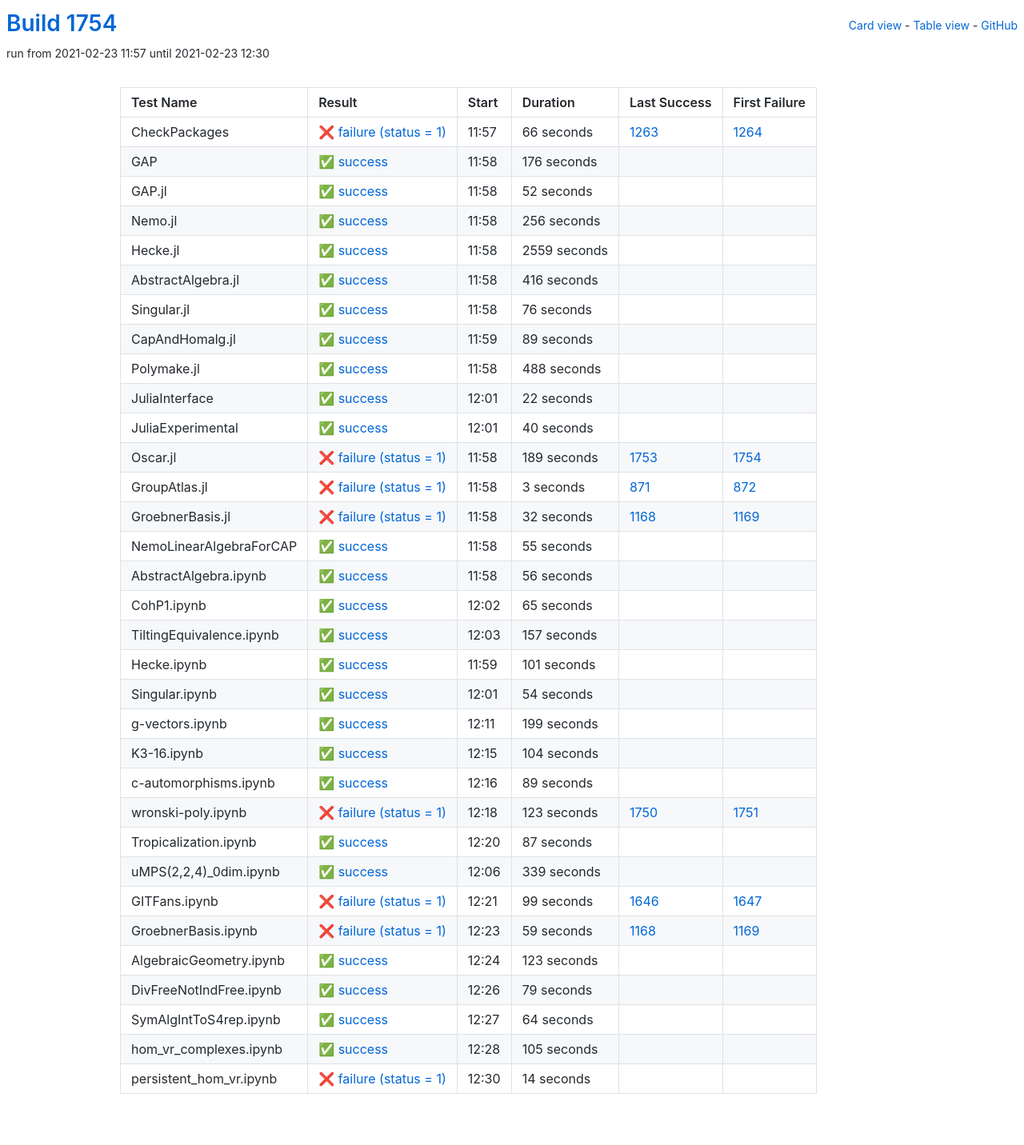
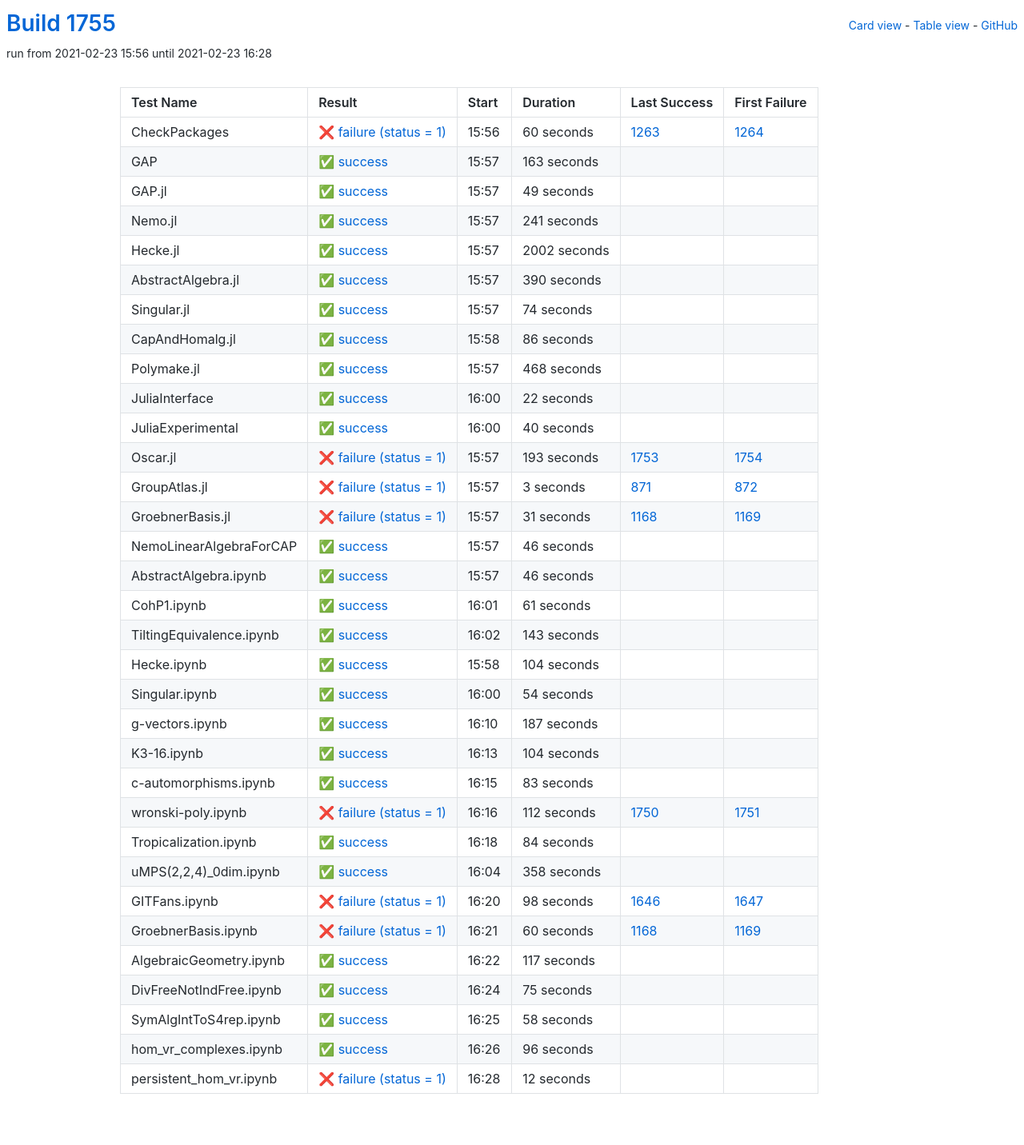
Before and after one commit to oscar-system/oscar-ci-status-stable, a Jekyll site: the page built from table.html, in a window 1280 px wide. Shown: the whole page at 80% size. Built offline with Jekyll 4.4.1, drawn with Linux system fonts in a browser that asks for light colours.

Commit message:
Build #1755

```diff
--- a/_data/ci.yml
+++ b/_data/ci.yml
@@ -1,6 +1,6 @@
 ---
-build: 1754
-build_url: https://oscarci.mathematik.uni-kl.de/job/oscar-stable/1754/
+build: 1755
+build_url: https://oscarci.mathematik.uni-kl.de/job/oscar-stable/1755/
 job: oscar-stable
 organization: oscar-system
 repo: oscar-ci-status-stable
@@ -8,116 +8,116 @@ repourl: https://github.com/oscar-system/oscar-ci-status-stable
 tests:
 - name: CheckPackages
   id: checkpackages
-  log: https://oscarci.mathematik.uni-kl.de/job/oscar-stable/1754/artifact/logs/build-1754/CheckPackages.log
-  start: 2021-02-23 11:57
+  log: https://oscarci.mathematik.uni-kl.de/job/oscar-stable/1755/artifact/logs/build-1755/CheckPackages.log
+  start: 2021-02-23 15:56
   success: false
   exitcode: 1
   status: failure
-  duration: 66
+  duration: 60
   last_success: 1263
   last_success_url: https://oscarci.mathematik.uni-kl.de/job/oscar-stable/1263/
   first_failure: 1264
   first_failure_url: https://oscarci.mathematik.uni-kl.de/job/oscar-stable/1264/
 - name: GAP
   id: gap
-  log: https://oscarci.mathematik.uni-kl.de/job/oscar-stable/1754/artifact/logs/build-1754/GAP.log
-  start: 2021-02-23 11:58
+  log: https://oscarci.mathematik.uni-kl.de/job/oscar-stable/1755/artifact/logs/build-1755/GAP.log
+  start: 2021-02-23 15:57
   success: true
   exitcode: 0
   status: success
-  duration: 176
+  duration: 163
   last_success: false
   last_success_url:
   first_failure: false
   first_failure_url:
 - name: GAP.jl
   id: gap-jl
-  log: https://oscarci.mathematik.uni-kl.de/job/oscar-stable/1754/artifact/logs/build-1754/GAP.jl.log
-  start: 2021-02-23 11:58
+  log: https://oscarci.mathematik.uni-kl.de/job/oscar-stable/1755/artifact/logs/build-1755/GAP.jl.log
+  start: 2021-02-23 15:57
   success: true
   exitcode: 0
   status: success
-  duration: 52
+  duration: 49
   last_success: false
   last_success_url:
   first_failure: false
   first_failure_url:
 - name: Nemo.jl
   id: nemo-jl
-  log: https://oscarci.mathematik.uni-kl.de/job/oscar-stable/1754/artifact/logs/build-1754/Nemo.jl.log
-  start: 2021-02-23 11:58
+  log: https://oscarci.mathematik.uni-kl.de/job/oscar-stable/1755/artifact/logs/build-1755/Nemo.jl.log
+  start: 2021-02-23 15:57
   success: true
   exitcode: 0
   status: success
-  duration: 256
+  duration: 241
   last_success: false
   last_success_url:
   first_failure: false
   first_failure_url:
 - name: Hecke.jl
   id: hecke-jl
-  log: https://oscarci.mathematik.uni-kl.de/job/oscar-stable/1754/artifact/logs/build-1754/Hecke.jl.log
-  start: 2021-02-23 11:58
+  log: https://oscarci.mathematik.uni-kl.de/job/oscar-stable/1755/artifact/logs/build-1755/Hecke.jl.log
+  start: 2021-02-23 15:57
   success: true
   exitcode: 0
   status: success
-  duration: 2559
+  duration: 2002
   last_success: false
   last_success_url:
   first_failure: false
   first_failure_url:
 - name: AbstractAlgebra.jl
   id: abstractalgebra-jl
-  log: https://oscarci.mathematik.uni-kl.de/job/oscar-stable/1754/artifact/logs/build-1754/AbstractAlgebra.jl.log
-  start: 2021-02-23 11:58
+  log: https://oscarci.mathematik.uni-kl.de/job/oscar-stable/1755/artifact/logs/build-1755/AbstractAlgebra.jl.log
+  start: 2021-02-23 15:57
   success: true
   exitcode: 0
   status: success
-  duration: 416
+  duration: 390
   last_success: false
   last_success_url:
   first_failure: false
   first_failure_url:
 - name: Singular.jl
   id: singular-jl
-  log: https://oscarci.mathematik.uni-kl.de/job/oscar-stable/1754/artifact/logs/build-1754/Singular.jl.log
-  start: 2021-02-23 11:58
+  log: https://oscarci.mathematik.uni-kl.de/job/oscar-stable/1755/artifact/logs/build-1755/Singular.jl.log
+  start: 2021-02-23 15:57
   success: true
   exitcode: 0
   status: success
-  duration: 76
+  duration: 74
   last_success: false
   last_success_url:
   first_failure: false
   first_failure_url:
 - name: CapAndHomalg.jl
   id: capandhomalg-jl
-  log: https://oscarci.mathematik.uni-kl.de/job/oscar-stable/1754/artifact/logs/build-1754/CapAndHomalg.jl.log
-  start: 2021-02-23 11:59
+  log: https://oscarci.mathematik.uni-kl.de/job/oscar-stable/1755/artifact/logs/build-1755/CapAndHomalg.jl.log
+  start: 2021-02-23 15:58
   success: true
   exitcode: 0
   status: success
-  duration: 89
+  duration: 86
   last_success: false
   last_success_url:
   first_failure: false
   first_failure_url:
 - name: Polymake.jl
   id: polymake-jl
-  log: https://oscarci.mathematik.uni-kl.de/job/oscar-stable/1754/artifact/logs/build-1754/Polymake.jl.log
-  start: 2021-02-23 11:58
+  log: https://oscarci.mathematik.uni-kl.de/job/oscar-stable/1755/artifact/logs/build-1755/Polymake.jl.log
+  start: 2021-02-23 15:57
   success: true
   exitcode: 0
   status: success
-  duration: 488
+  duration: 468
   last_success: false
   last_success_url:
   first_failure: false
   first_failure_url:
 - name: JuliaInterface
   id: juliainterface
-  log: https://oscarci.mathematik.uni-kl.de/job/oscar-stable/1754/artifact/logs/build-1754/JuliaInterface.log
-  start: 2021-02-23 12:01
+  log: https://oscarci.mathematik.uni-kl.de/job/oscar-stable/1755/artifact/logs/build-1755/JuliaInterface.log
+  start: 2021-02-23 16:00
   success: true
   exitcode: 0
   status: success
@@ -128,8 +128,8 @@ tests:
   first_failure_url:
 - name: JuliaExperimental
   id: juliaexperimental
-  log: https://oscarci.mathematik.uni-kl.de/job/oscar-stable/1754/artifact/logs/build-1754/JuliaExperimental.log
-  start: 2021-02-23 12:01
+  log: https://oscarci.mathematik.uni-kl.de/job/oscar-stable/1755/artifact/logs/build-1755/JuliaExperimental.log
+  start: 2021-02-23 16:00
   success: true
   exitcode: 0
   status: success
@@ -140,20 +140,20 @@ tests:
   first_failure_url:
 - name: Oscar.jl
   id: oscar-jl
-  log: https://oscarci.mathematik.uni-kl.de/job/oscar-stable/1754/artifact/logs/build-1754/Oscar.jl.log
-  start: 2021-02-23 11:58
+  log: https://oscarci.mathematik.uni-kl.de/job/oscar-stable/1755/artifact/logs/build-1755/Oscar.jl.log
+  start: 2021-02-23 15:57
   success: false
   exitcode: 1
   status: failure
-  duration: 189
+  duration: 193
   last_success: 1753
   last_success_url: https://oscarci.mathematik.uni-kl.de/job/oscar-stable/1753/
   first_failure: 1754
   first_failure_url: https://oscarci.mathematik.uni-kl.de/job/oscar-stable/1754/
 - name: GroupAtlas.jl
   id: groupatlas-jl
-  log: https://oscarci.mathematik.uni-kl.de/job/oscar-stable/1754/artifact/logs/build-1754/GroupAtlas.jl.log
-  start: 2021-02-23 11:58
+  log: https://oscarci.mathematik.uni-kl.de/job/oscar-stable/1755/artifact/logs/build-1755/GroupAtlas.jl.log
+  start: 2021-02-23 15:57
   success: false
   exitcode: 1
   status: failure
@@ -164,80 +164,80 @@ tests:
   first_failure_url: https://oscarci.mathematik.uni-kl.de/job/oscar-stable/872/
 - name: GroebnerBasis.jl
   id: groebnerbasis-jl
-  log: https://oscarci.mathematik.uni-kl.de/job/oscar-stable/1754/artifact/logs/build-1754/GroebnerBasis.jl.log
-  start: 2021-02-23 11:58
+  log: https://oscarci.mathematik.uni-kl.de/job/oscar-stable/1755/artifact/logs/build-1755/GroebnerBasis.jl.log
+  start: 2021-02-23 15:57
   success: false
   exitcode: 1
   status: failure
-  duration: 32
+  duration: 31
   last_success: 1168
   last_success_url: https://oscarci.mathematik.uni-kl.de/job/oscar-stable/1168/
   first_failure: 1169
   first_failure_url: https://oscarci.mathematik.uni-kl.de/job/oscar-stable/1169/
 - name: NemoLinearAlgebraForCAP
   id: nemolinearalgebraforcap
-  log: https://oscarci.mathematik.uni-kl.de/job/oscar-stable/1754/artifact/logs/build-1754/NemoLinearAlgebraForCAP.log
-  start: 2021-02-23 11:58
+  log: https://oscarci.mathematik.uni-kl.de/job/oscar-stable/1755/artifact/logs/build-1755/NemoLinearAlgebraForCAP.log
+  start: 2021-02-23 15:57
   success: true
   exitcode: 0
   status: success
-  duration: 55
+  duration: 46
   last_success: false
   last_success_url:
   first_failure: false
   first_failure_url:
 - name: AbstractAlgebra.ipynb
   id: abstractalgebra-ipynb
-  log: https://oscarci.mathematik.uni-kl.de/job/oscar-stable/1754/artifact/logs/build-1754/AbstractAlgebra.ipynb.log
-  start: 2021-02-23 11:58
+  log: https://oscarci.mathematik.uni-kl.de/job/oscar-stable/1755/artifact/logs/build-1755/AbstractAlgebra.ipynb.log
+  start: 2021-02-23 15:57
   success: true
   exitcode: 0
   status: success
-  duration: 56
+  duration: 46
   last_success: false
   last_success_url:
   first_failure: false
   first_failure_url:
 - name: CohP1.ipynb
   id: cohp1-ipynb
-  log: https://oscarci.mathematik.uni-kl.de/job/oscar-stable/1754/artifact/logs/build-1754/CohP1.ipynb.log
-  start: 2021-02-23 12:02
+  log: https://oscarci.mathematik.uni-kl.de/job/oscar-stable/1755/artifact/logs/build-1755/CohP1.ipynb.log
+  start: 2021-02-23 16:01
   success: true
   exitcode: 0
   status: success
-  duration: 65
+  duration: 61
   last_success: false
   last_success_url:
   first_failure: false
   first_failure_url:
 - name: TiltingEquivalence.ipynb
   id: tiltingequivalence-ipynb
-  log: https://oscarci.mathematik.uni-kl.de/job/oscar-stable/1754/artifact/logs/build-1754/TiltingEquivalence.ipynb.log
-  start: 2021-02-23 12:03
+  log: https://oscarci.mathematik.uni-kl.de/job/oscar-stable/1755/artifact/logs/build-1755/TiltingEquivalence.ipynb.log
+  start: 2021-02-23 16:02
   success: true
   exitcode: 0
   status: success
-  duration: 157
+  duration: 143
   last_success: false
   last_success_url:
   first_failure: false
   first_failure_url:
 - name: Hecke.ipynb
   id: hecke-ipynb
-  log: https://oscarci.mathematik.uni-kl.de/job/oscar-stable/1754/artifact/logs/build-1754/Hecke.ipynb.log
-  start: 2021-02-23 11:59
+  log: https://oscarci.mathematik.uni-kl.de/job/oscar-stable/1755/artifact/logs/build-1755/Hecke.ipynb.log
+  start: 2021-02-23 15:58
   success: true
   exitcode: 0
   status: success
-  duration: 101
+  duration: 104
   last_success: false
   last_success_url:
   first_failure: false
   first_failure_url:
 - name: Singular.ipynb
   id: singular-ipynb
-  log: https://oscarci.mathematik.uni-kl.de/job/oscar-stable/1754/artifact/logs/build-1754/Singular.ipynb.log
-  start: 2021-02-23 12:01
+  log: https://oscarci.mathematik.uni-kl.de/job/oscar-stable/1755/artifact/logs/build-1755/Singular.ipynb.log
+  start: 2021-02-23 16:00
   success: true
   exitcode: 0
   status: success
@@ -248,20 +248,20 @@ tests:
   first_failure_url:
 - name: g-vectors.ipynb
   id: g-vectors-ipynb
-  log: https://oscarci.mathematik.uni-kl.de/job/oscar-stable/1754/artifact/logs/build-1754/g-vectors.ipynb.log
-  start: 2021-02-23 12:11
+  log: https://oscarci.mathematik.uni-kl.de/job/oscar-stable/1755/artifact/logs/build-1755/g-vectors.ipynb.log
+  start: 2021-02-23 16:10
   success: true
   exitcode: 0
   status: success
-  duration: 199
+  duration: 187
   last_success: false
   last_success_url:
   first_failure: false
   first_failure_url:
 - name: K3-16.ipynb
   id: k3-16-ipynb
-  log: https://oscarci.mathematik.uni-kl.de/job/oscar-stable/1754/artifact/logs/build-1754/K3-16.ipynb.log
-  start: 2021-02-23 12:15
+  log: https://oscarci.mathematik.uni-kl.de/job/oscar-stable/1755/artifact/logs/build-1755/K3-16.ipynb.log
+  start: 2021-02-23 16:13
   success: true
   exitcode: 0
   status: success
@@ -272,132 +272,132 @@ tests:
   first_failure_url:
 - name: c-automorphisms.ipynb
   id: c-automorphisms-ipynb
-  log: https://oscarci.mathematik.uni-kl.de/job/oscar-stable/1754/artifact/logs/build-1754/c-automorphisms.ipynb.log
-  start: 2021-02-23 12:16
+  log: https://oscarci.mathematik.uni-kl.de/job/oscar-stable/1755/artifact/logs/build-1755/c-automorphisms.ipynb.log
+  start: 2021-02-23 16:15
   success: true
   exitcode: 0
   status: success
-  duration: 89
+  duration: 83
   last_success: false
   last_success_url:
   first_failure: false
   first_failure_url:
 - name: wronski-poly.ipynb
   id: wronski-poly-ipynb
-  log: https://oscarci.mathematik.uni-kl.de/job/oscar-stable/1754/artifact/logs/build-1754/wronski-poly.ipynb.log
-  start: 2021-02-23 12:18
+  log: https://oscarci.mathematik.uni-kl.de/job/oscar-stable/1755/artifact/logs/build-1755/wronski-poly.ipynb.log
+  start: 2021-02-23 16:16
   success: false
   exitcode: 1
   status: failure
-  duration: 123
+  duration: 112
   last_success: 1750
   last_success_url: https://oscarci.mathematik.uni-kl.de/job/oscar-stable/1750/
   first_failure: 1751
   first_failure_url: https://oscarci.mathematik.uni-kl.de/job/oscar-stable/1751/
 - name: Tropicalization.ipynb
   id: tropicalization-ipynb
-  log: https://oscarci.mathematik.uni-kl.de/job/oscar-stable/1754/artifact/logs/build-1754/Tropicalization.ipynb.log
-  start: 2021-02-23 12:20
+  log: https://oscarci.mathematik.uni-kl.de/job/oscar-stable/1755/artifact/logs/build-1755/Tropicalization.ipynb.log
+  start: 2021-02-23 16:18
   success: true
   exitcode: 0
   status: success
-  duration: 87
+  duration: 84
   last_success: false
   last_success_url:
   first_failure: false
   first_failure_url:
 - name: uMPS(2,2,4)_0dim.ipynb
   id: umps-2-2-4-0dim-ipynb
-  log: https://oscarci.mathematik.uni-kl.de/job/oscar-stable/1754/artifact/logs/build-1754/uMPS-2-2-4-_0dim.ipynb.log
-  start: 2021-02-23 12:06
+  log: https://oscarci.mathematik.uni-kl.de/job/oscar-stable/1755/artifact/logs/build-1755/uMPS-2-2-4-_0dim.ipynb.log
+  start: 2021-02-23 16:04
   success: true
   exitcode: 0
   status: success
-  duration: 339
+  duration: 358
   last_success: false
   last_success_url:
   first_failure: false
   first_failure_url:
 - name: GITFans.ipynb
   id: gitfans-ipynb
-  log: https://oscarci.mathematik.uni-kl.de/job/oscar-stable/1754/artifact/logs/build-1754/GITFans.ipynb.log
-  start: 2021-02-23 12:21
+  log: https://oscarci.mathematik.uni-kl.de/job/oscar-stable/1755/artifact/logs/build-1755/GITFans.ipynb.log
+  start: 2021-02-23 16:20
   success: false
   exitcode: 1
   status: failure
-  duration: 99
+  duration: 98
   last_success: 1646
   last_success_url: https://oscarci.mathematik.uni-kl.de/job/oscar-stable/1646/
   first_failure: 1647
   first_failure_url: https://oscarci.mathematik.uni-kl.de/job/oscar-stable/1647/
 - name: GroebnerBasis.ipynb
   id: groebnerbasis-ipynb
-  log: https://oscarci.mathematik.uni-kl.de/job/oscar-stable/1754/artifact/logs/build-1754/GroebnerBasis.ipynb.log
-  start: 2021-02-23 12:23
+  log: https://oscarci.mathematik.uni-kl.de/job/oscar-stable/1755/artifact/logs/build-1755/GroebnerBasis.ipynb.log
+  start: 2021-02-23 16:21
   success: false
   exitcode: 1
   status: failure
-  duration: 59
+  duration: 60
   last_success: 1168
   last_success_url: https://oscarci.mathematik.uni-kl.de/job/oscar-stable/1168/
   first_failure: 1169
   first_failure_url: https://oscarci.mathematik.uni-kl.de/job/oscar-stable/1169/
 - name: AlgebraicGeometry.ipynb
   id: algebraicgeometry-ipynb
-  log: https://oscarci.mathematik.uni-kl.de/job/oscar-stable/1754/artifact/logs/build-1754/AlgebraicGeometry.ipynb.log
-  start: 2021-02-23 12:24
+  log: https://oscarci.mathematik.uni-kl.de/job/oscar-stable/1755/artifact/logs/build-1755/AlgebraicGeometry.ipynb.log
+  start: 2021-02-23 16:22
   success: true
   exitcode: 0
   status: success
-  duration: 123
+  duration: 117
   last_success: false
   last_success_url:
   first_failure: false
   first_failure_url:
 - name: DivFreeNotIndFree.ipynb
   id: divfreenotindfree-ipynb
-  log: https://oscarci.mathematik.uni-kl.de/job/oscar-stable/1754/artifact/logs/build-1754/DivFreeNotIndFree.ipynb.log
-  start: 2021-02-23 12:26
+  log: https://oscarci.mathematik.uni-kl.de/job/oscar-stable/1755/artifact/logs/build-1755/DivFreeNotIndFree.ipynb.log
+  start: 2021-02-23 16:24
   success: true
   exitcode: 0
   status: success
-  duration: 79
+  duration: 75
   last_success: false
   last_success_url:
   first_failure: false
   first_failure_url:
 - name: SymAlgIntToS4rep.ipynb
   id: symalginttos4rep-ipynb
-  log: https://oscarci.mathematik.uni-kl.de/job/oscar-stable/1754/artifact/logs/build-1754/SymAlgIntToS4rep.ipynb.log
-  start: 2021-02-23 12:27
+  log: https://oscarci.mathematik.uni-kl.de/job/oscar-stable/1755/artifact/logs/build-1755/SymAlgIntToS4rep.ipynb.log
+  start: 2021-02-23 16:25
   success: true
   exitcode: 0
   status: success
-  duration: 64
+  duration: 58
   last_success: false
   last_success_url:
   first_failure: false
   first_failure_url:
 - name: hom_vr_complexes.ipynb
   id: hom-vr-complexes-ipynb
-  log: https://oscarci.mathematik.uni-kl.de/job/oscar-stable/1754/artifact/logs/build-1754/hom_vr_complexes.ipynb.log
-  start: 2021-02-23 12:28
+  log: https://oscarci.mathematik.uni-kl.de/job/oscar-stable/1755/artifact/logs/build-1755/hom_vr_complexes.ipynb.log
+  start: 2021-02-23 16:26
   success: true
   exitcode: 0
   status: success
-  duration: 105
+  duration: 96
   last_success: false
   last_success_url:
   first_failure: false
   first_failure_url:
 - name: persistent_hom_vr.ipynb
   id: persistent-hom-vr-ipynb
-  log: https://oscarci.mathematik.uni-kl.de/job/oscar-stable/1754/artifact/logs/build-1754/persistent_hom_vr.ipynb.log
-  start: 2021-02-23 12:30
+  log: https://oscarci.mathematik.uni-kl.de/job/oscar-stable/1755/artifact/logs/build-1755/persistent_hom_vr.ipynb.log
+  start: 2021-02-23 16:28
   success: false
   exitcode: 1
   status: failure
-  duration: 14
+  duration: 12
   last_success: false
   last_success_url:
   first_failure: false
```
Also changed, not shown: README.md.
